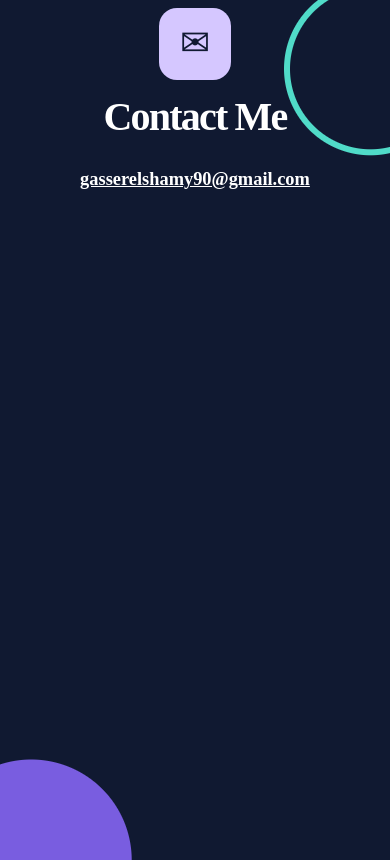
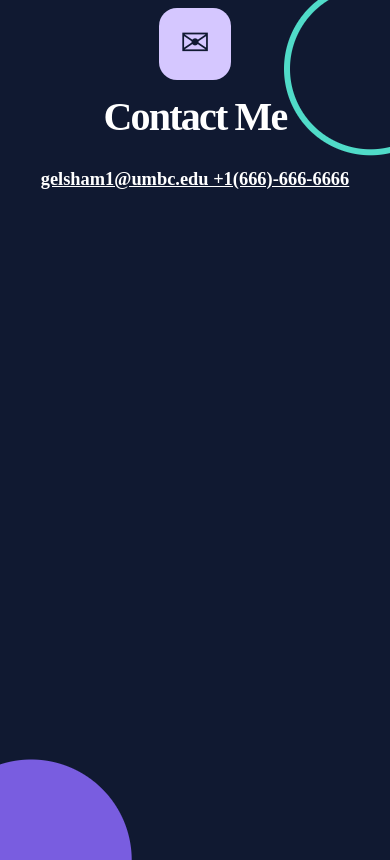
Before and after one commit to gelshamy1/Portfolio, a plain HTML site: page contact.html in a window 390 px wide. Drawn offline with Linux system fonts and the light colour scheme.

Commit message:
Update contact email and add phone number

```diff
--- a/contact.html
+++ b/contact.html
@@ -4,8 +4,9 @@
   <h1>Contact Me</h1>
 </header>
 <p style="text-align: center;">
-  <a href="gasserelshamy90@gmail.com"
+  <a href="gelsham1@umbc.edu"
      style="color: white; background: transparent; margin: 0; text-decoration: underline;">
-    gasserelshamy90@gmail.com
+    gelsham1@umbc.edu
+    +1(666)-666-6666
   </a>
 </p>
```
